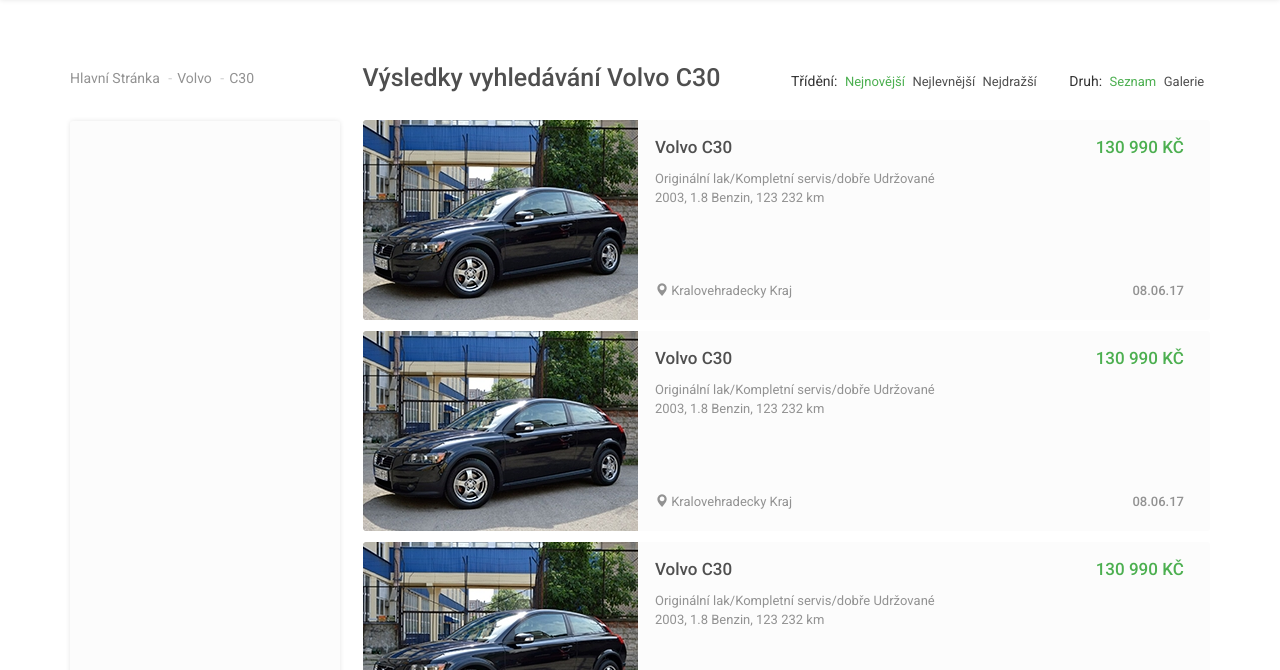
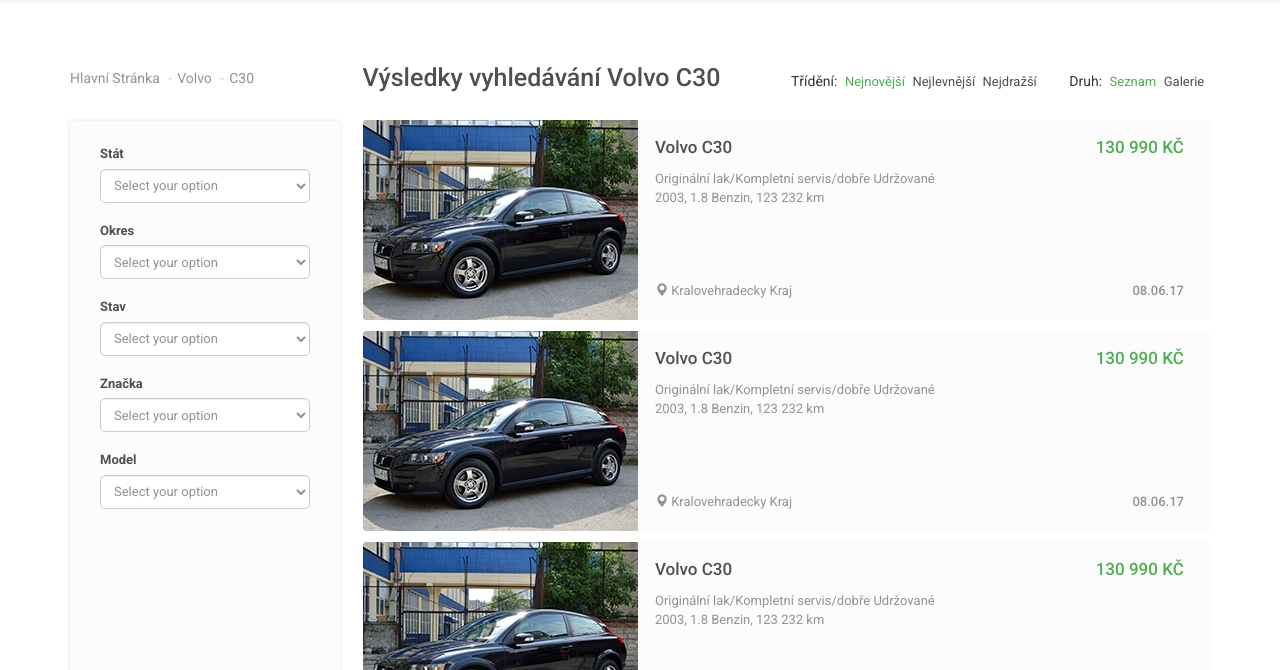
Before and after one commit to Rizayev/YiicarPSD, a website: page app/page2.html in a window 1280 px wide. Shown: the part 130-800 px from the top of the page. Drawn offline with nearby package versions, Linux system fonts and the light colour scheme; files whose address does not match are found by name.

Commit message:
page2 - search side 50%

```diff
--- a/app/page2.html
+++ b/app/page2.html
@@ -73,7 +73,63 @@
                     </ul>
                 </div>
                 <div class="search-sidebar">
-
+                    <form action="#" method="post">
+                        <div class="form-dropdown">
+                            <label for="form-state">Stát</label>
+                            <select id="form-state" class="form-control search-panel__box__state">
+                                <option value="" disabled selected>Select your option</option>
+                                <option data-content="<i class='glyphicon glyphicon-cutlery'></i>">-</option>
+                                <option>2</option>
+                                <option>3</option>
+                                <option>4</option>
+                                <option>5</option>
+                            </select>
+                        </div>
+                        <div class="form-dropdown">
+                            <label for="form-state">Okres</label>
+                            <select id="form-state" class="form-control search-panel__box__state">
+                                <option value="" disabled selected>Select your option</option>
+                                <option data-content="<i class='glyphicon glyphicon-cutlery'></i>">-</option>
+                                <option>2</option>
+                                <option>3</option>
+                                <option>4</option>
+                                <option>5</option>
+                            </select>
+                        </div>
+                        <div class="form-dropdown">
+                            <label for="form-state">Stav</label>
+                            <select id="form-state" class="form-control search-panel__box__state">
+                                <option value="" disabled selected>Select your option</option>
+                                <option data-content="<i class='glyphicon glyphicon-cutlery'></i>">-</option>
+                                <option>2</option>
+                                <option>3</option>
+                                <option>4</option>
+                                <option>5</option>
+                            </select>
+                        </div>
+                        <div class="form-dropdown">
+                            <label for="form-state">Značka</label>
+                            <select id="form-state" class="form-control search-panel__box__state">
+                                <option value="" disabled selected>Select your option</option>
+                                <option data-content="<i class='glyphicon glyphicon-cutlery'></i>">-</option>
+                                <option>2</option>
+                                <option>3</option>
+                                <option>4</option>
+                                <option>5</option>
+                            </select>
+                        </div>
+                        <div class="form-dropdown">
+                            <label for="form-state">Model</label>
+                            <select id="form-state" class="form-control search-panel__box__state">
+                                <option value="" disabled selected>Select your option</option>
+                                <option data-content="<i class='glyphicon glyphicon-cutlery'></i>">-</option>
+                                <option>2</option>
+                                <option>3</option>
+                                <option>4</option>
+                                <option>5</option>
+                            </select>
+                        </div>
+                    </form>
                 </div>
             </div>
 
--- a/app/sass/main.sass
+++ b/app/sass/main.sass
@@ -490,6 +490,23 @@
   box-shadow: 0 0 5px rgba(0, 0, 0, 0.1)
   border-radius: 3px
   background-color: #fcfcfc
+  padding-top: 22px
+  padding-left: 30px
+  form
+    .form-dropdown
+      margin-bottom: 17px
+      label
+        color: #4f4f4f
+        font-size: 13px
+        font-weight: 700
+      select
+        width: 210px
+        height: 34px
+        border-radius: 5px
+        color: #929292
+
+
+
 .car-item
   border-radius: 3px
   background-color: #fcfcfc
```
Also changed, not shown: app/css/main.css.
